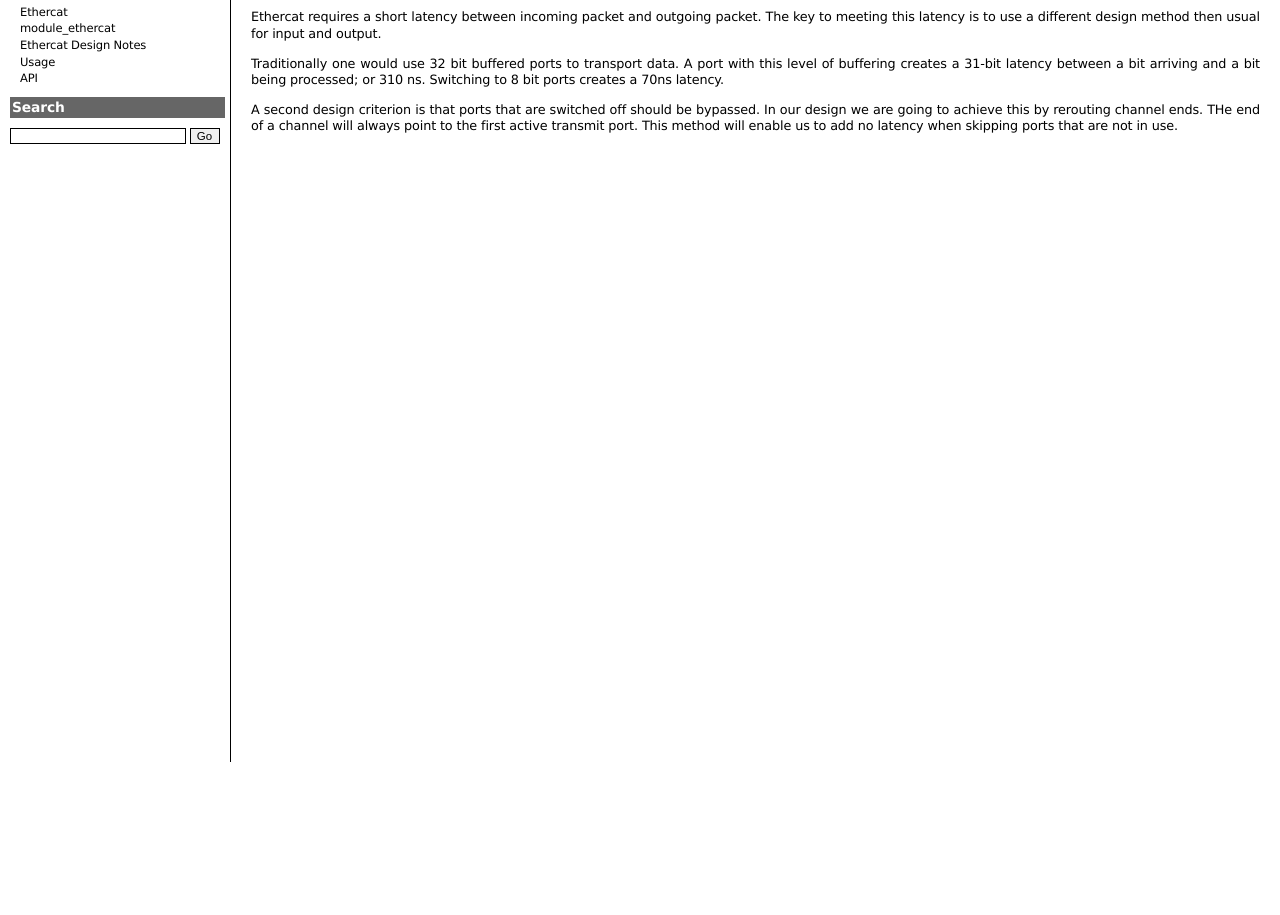
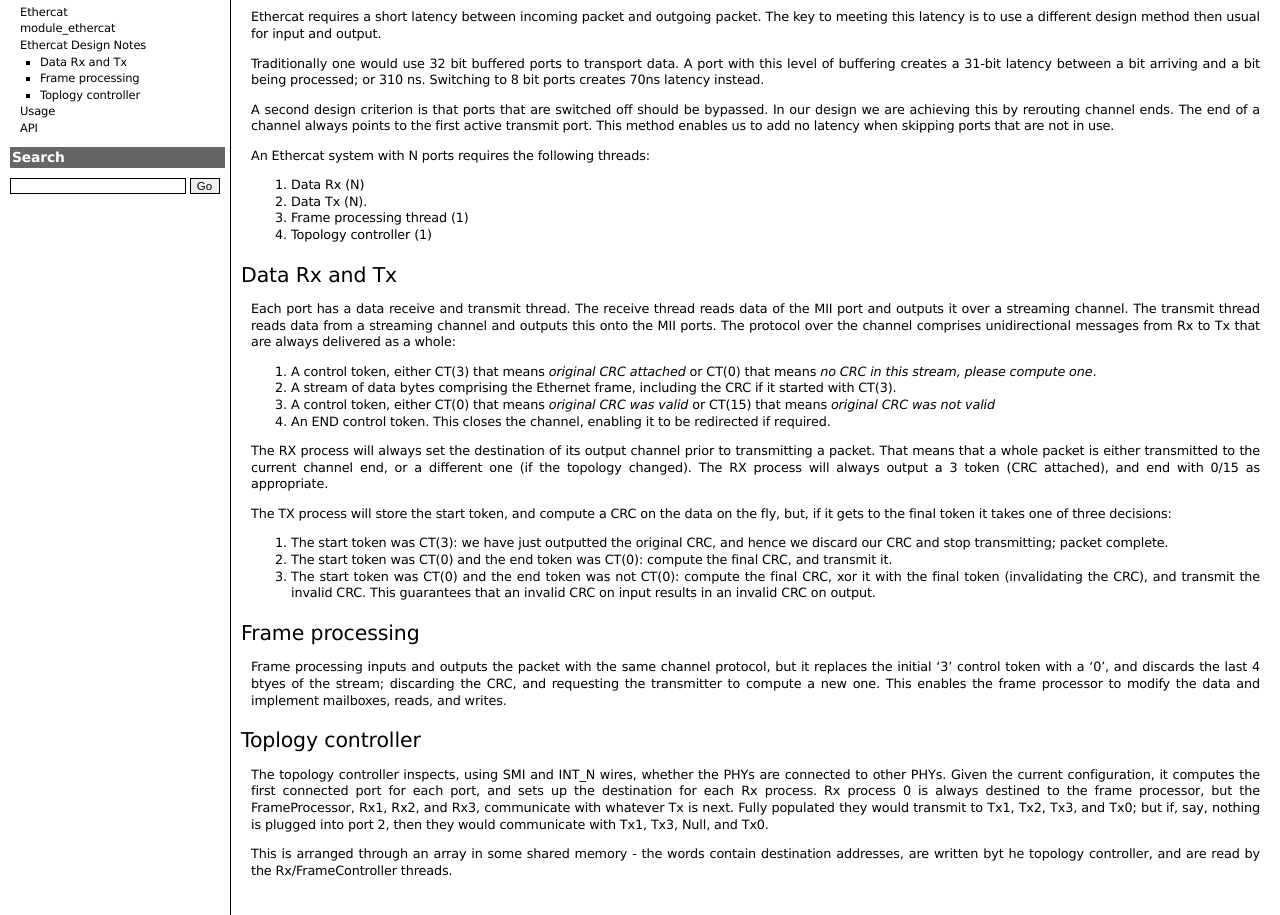
Before and after one commit to xcore/sc_ethercat, a plain HTML site: page design-notes.html in a window 1280 px wide. Shown: the part 43-958 px from the top of the page. Before the commit the page ends 818 px from the top, so only its background shows below. Drawn offline with Linux system fonts and the light colour scheme.

Commit message:
More explanation

```diff
--- a/design-notes.html
+++ b/design-notes.html
@@ -66,12 +66,77 @@ then usual for input and output.</p>
 <p>Traditionally one would use 32 bit buffered ports to transport data. A port
 with this level of buffering creates a 31-bit latency between a bit
 arriving and a bit being processed; or 310 ns. Switching to 8 bit ports
-creates a 70ns latency.</p>
+creates 70ns latency instead.</p>
 <p>A second design criterion is that ports that are switched off should be
-bypassed. In our design we are going to achieve this by rerouting channel
-ends. THe end of a channel will always point to the first active transmit
-port. This method will enable us to add no latency when skipping ports that
-are not in use.</p>
+bypassed. In our design we are achieving this by rerouting channel ends.
+The end of a channel always points to the first active transmit port. This
+method enables us to add no latency when skipping ports that are not in
+use.</p>
+<p>An Ethercat system with N ports requires the following threads:</p>
+<ol class="arabic simple">
+<li>Data Rx (N)</li>
+<li>Data Tx (N).</li>
+<li>Frame processing thread (1)</li>
+<li>Topology controller (1)</li>
+</ol>
+<div class="section" id="data-rx-and-tx">
+<h2>Data Rx and Tx<a class="headerlink" href="#data-rx-and-tx" title="Permalink to this headline">¶</a></h2>
+<p>Each port has a data receive and transmit thread. The receive thread reads
+data of the MII port and outputs it over a streaming channel. The transmit
+thread reads data from a streaming channel and outputs this onto the MII
+ports. The protocol over the channel comprises unidirectional messages from
+Rx to Tx that are always delivered as a whole:</p>
+<ol class="arabic simple">
+<li>A control token, either CT(3) that means <em>original CRC attached</em> or CT(0)
+that means <em>no CRC in this stream, please compute one</em>.</li>
+<li>A stream of data bytes comprising the Ethernet frame, including the CRC
+if it started with CT(3).</li>
+<li>A control token, either CT(0) that means <em>original CRC was valid</em> or
+CT(15) that means <em>original CRC was not valid</em></li>
+<li>An END control token. This closes the channel, enabling it to be
+redirected if required.</li>
+</ol>
+<p>The RX process will always set the destination of its output channel prior
+to transmitting a packet. That means that a whole packet is either
+transmitted to the current channel end, or a different one (if the topology
+changed). The RX process will always output a 3 token (CRC attached), and
+end with 0/15 as appropriate.</p>
+<p>The TX process will store the start token, and compute a CRC on the data on
+the fly, but, if it gets to the final token it takes one of three
+decisions:</p>
+<ol class="arabic simple">
+<li>The start token was CT(3): we have just outputted the original CRC, and
+hence we discard our CRC and stop transmitting; packet complete.</li>
+<li>The start token was CT(0) and the end token was CT(0): compute the final
+CRC, and transmit it.</li>
+<li>The start token was CT(0) and the end token was not CT(0): compute the
+final CRC, xor it with the final token (invalidating the CRC), and
+transmit the invalid CRC. This guarantees that an invalid CRC on input
+results in an invalid CRC on output.</li>
+</ol>
+</div>
+<div class="section" id="frame-processing">
+<h2>Frame processing<a class="headerlink" href="#frame-processing" title="Permalink to this headline">¶</a></h2>
+<p>Frame processing inputs and outputs the packet with the same channel
+protocol, but it replaces the initial &#8216;3&#8217; control token with a &#8216;0&#8217;, and
+discards the last 4 btyes of the stream; discarding the CRC, and requesting
+the transmitter to compute a new one. This enables the frame processor to
+modify the data and implement mailboxes, reads, and writes.</p>
+</div>
+<div class="section" id="toplogy-controller">
+<h2>Toplogy controller<a class="headerlink" href="#toplogy-controller" title="Permalink to this headline">¶</a></h2>
+<p>The topology controller inspects, using SMI and INT_N wires, whether the
+PHYs are connected to other PHYs. Given the current configuration, it
+computes the first connected port for each port, and sets up the
+destination for each Rx process. Rx process 0 is always destined to the
+frame processor, but the FrameProcessor, Rx1, Rx2, and Rx3, communicate with
+whatever Tx is next. Fully populated they would transmit to Tx1, Tx2, Tx3,
+and Tx0; but if, say, nothing is plugged into port 2, then they would
+communicate with Tx1, Tx3, Null, and Tx0.</p>
+<p>This is arranged through an array in some shared memory - the words contain
+destination addresses, are written byt he topology controller, and are read
+by the Rx/FrameController threads.</p>
+</div>
 </div>
 
 
@@ -85,7 +150,12 @@ are not in use.</p>
 <ul class="current">
 <li class="toctree-l1"><a class="reference internal" href="summary.html">Ethercat</a></li>
 <li class="toctree-l1"><a class="reference internal" href="summary.html#module-ethercat">module_ethercat</a></li>
-<li class="toctree-l1 current"><a class="current reference internal" href="">Ethercat Design Notes</a></li>
+<li class="toctree-l1 current"><a class="current reference internal" href="">Ethercat Design Notes</a><ul>
+<li class="toctree-l2"><a class="reference internal" href="#data-rx-and-tx">Data Rx and Tx</a></li>
+<li class="toctree-l2"><a class="reference internal" href="#frame-processing">Frame processing</a></li>
+<li class="toctree-l2"><a class="reference internal" href="#toplogy-controller">Toplogy controller</a></li>
+</ul>
+</li>
 <li class="toctree-l1"><a class="reference internal" href="usage.html">Usage</a></li>
 <li class="toctree-l1"><a class="reference internal" href="api.html">API</a></li>
 </ul>
```
Also changed, not shown: index.html (+6 -1 lines), searchindex.js (+1 -1 lines), summary.html (+4 -1 lines), _sources/design-notes.txt, _sources/summary.txt, 5 other files.
